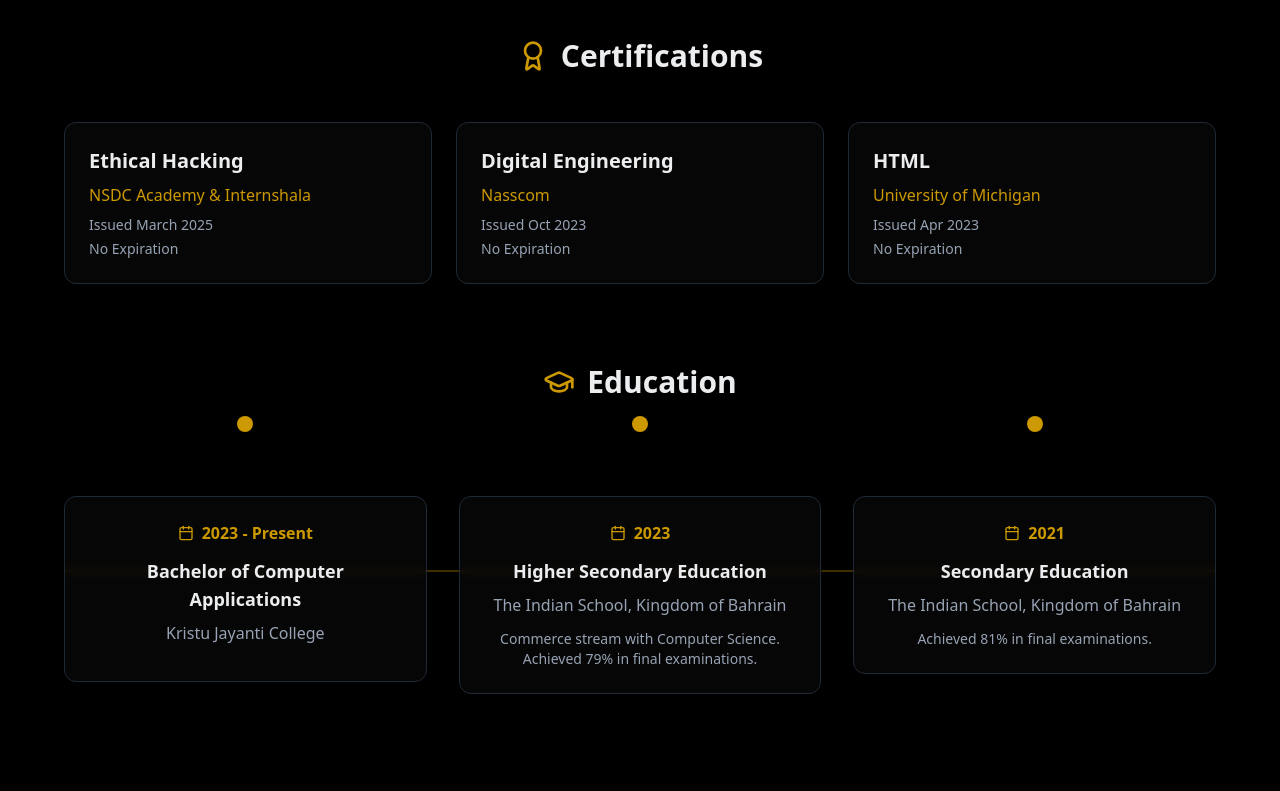
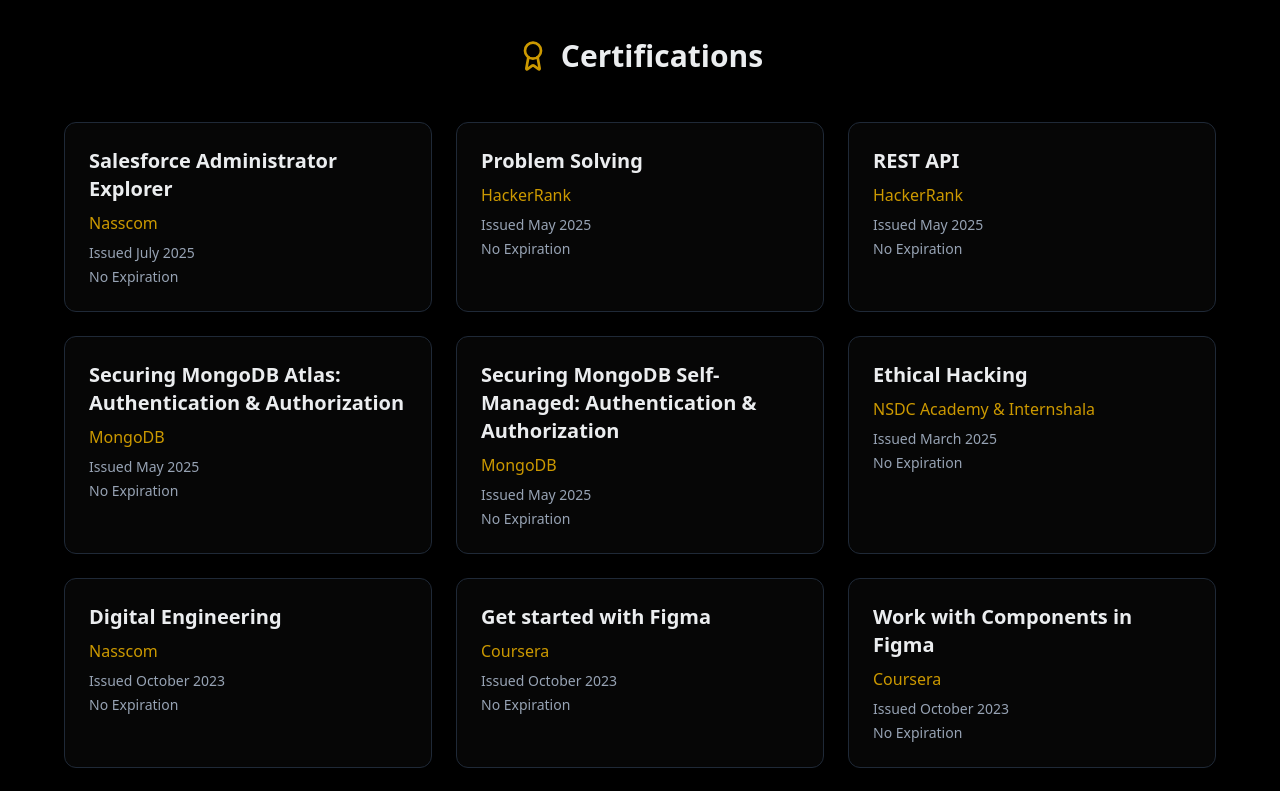
Before and after one commit to chrismat-05/thecma.xyz, a React (Vite) app: page / in a window 1280 px wide. Shown: the part 1840-2631 px from the top of the page. Built offline with nearby package versions, Linux system fonts and the light colour scheme.

Commit message:
added certifications

```diff
--- a/src/components/About.tsx
+++ b/src/components/About.tsx
@@ -3,6 +3,7 @@
 import { useInView } from 'framer-motion';
 import { useRef } from 'react';
 import { GraduationCap, Award, Calendar, Code, Database, Palette, Globe } from 'lucide-react';
+import { link } from 'fs';
 
 const About = () => {
   const ref = useRef(null);
@@ -30,21 +31,72 @@
 
   const certifications = [
     {
+      title: 'Salesforce Administrator Explorer',
+      issuer: 'Nasscom',
+      date: 'July 2025',
+      status: 'No Expiration',
+      link: 'https://fsp-assessment-certificates.s3.ap-southeast-1.amazonaws.com/%27/s3/buckets/fsp-assessment-certificates%27/CHRIS%2BMATHEW%2BAJE_148550316.pdf.pdf'
+    },
+    {
+      title: 'Problem Solving',
+      issuer: 'HackerRank',
+      date: 'May 2025',
+      status: 'No Expiration',
+      link: 'https://www.hackerrank.com/certificates/fbca630d6812'
+    },
+    {
+      title: 'REST API',
+      issuer: 'HackerRank',
+      date: 'May 2025',
+      status: 'No Expiration',
+      link: 'https://www.hackerrank.com/certificates/7067cb8f76d2'
+    },
+    {
+      title: 'Securing MongoDB Atlas: Authentication & Authorization',
+      issuer: 'MongoDB',
+      date: 'May 2025',
+      status: 'No Expiration',
+      link: 'https://www.credly.com/badges/d42ba4a5-27fa-4bbb-ae5f-5b87323f3b2e/linked_in_profile'
+    },
+    {
+      title: 'Securing MongoDB Self-Managed: Authentication & Authorization ',
+      issuer: 'MongoDB',
+      date: 'May 2025',
+      status: 'No Expiration',
+      link: 'https://www.credly.com/badges/f0b99dd0-aabf-48a3-8eed-02a0b1ec833a/linked_in_profile'
+    },
+    {
       title: 'Ethical Hacking',
       issuer: 'NSDC Academy & Internshala',
       date: 'March 2025',
       status: 'No Expiration',
+      link: 'https://trainings.internshala.com/s/v/3610844/1c4beaba'
     },
     {
       title: 'Digital Engineering',
       issuer: 'Nasscom',
-      date: 'Oct 2023',
+      date: 'October 2023',
       status: 'No Expiration',
+      link: 'https://fsp-assessment-certificates.s3-ap-southeast-1.amazonaws.com/ChrisMathewAje-124647283.pdf'
+    },
+    {
+      title: 'Get started with Figma',
+      issuer: 'Coursera',
+      date: 'October 2023',
+      status: 'No Expiration',
+      link: 'https://www.coursera.org/account/accomplishments/verify/KG4BZ57MXM64'
+    },
+    {
+      title: 'Work with Components in Figma',
+      issuer: 'Coursera',
+      date: 'October 2023',
+      status: 'No Expiration',
+      link: 'https://www.coursera.org/account/accomplishments/verify/JPM7L2GU3CGM'
     },
     {
       title: 'HTML',
       issuer: 'University of Michigan',
-      date: 'Apr 2023',
+      date: 'April 2023',
       status: 'No Expiration',
     },
   ];
```
